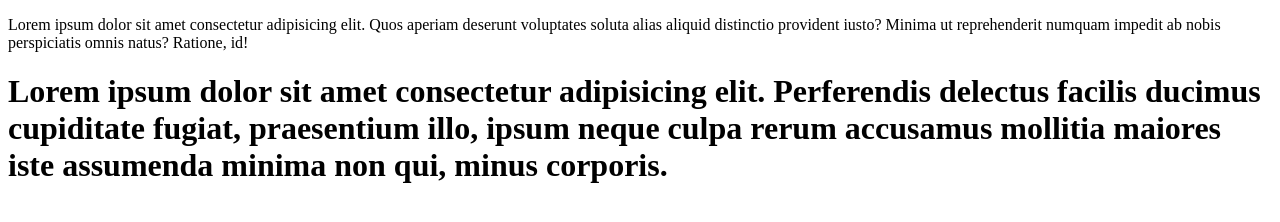
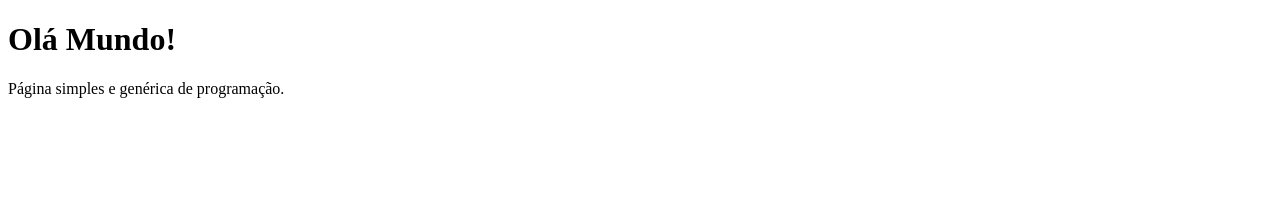
Before and after one commit to pas-pedroa/Ola-Mundo, a plain HTML site: page index.html in a window 1280 px wide. Drawn offline with Linux system fonts and the light colour scheme.

Commit message:
alterações

```diff
--- a/index.html
+++ b/index.html
@@ -6,7 +6,7 @@
     <title>Olá Mundo!</title>
 </head>
 <body>
-    <p>Lorem ipsum dolor sit amet consectetur adipisicing elit. Quos aperiam deserunt voluptates soluta alias aliquid distinctio provident iusto? Minima ut reprehenderit numquam impedit ab nobis perspiciatis omnis natus? Ratione, id!</p>
-    <h1>Lorem ipsum dolor sit amet consectetur adipisicing elit. Perferendis delectus facilis ducimus cupiditate fugiat, praesentium illo, ipsum neque culpa rerum accusamus mollitia maiores iste assumenda minima non qui, minus corporis.</h1>
+    <h1>Olá Mundo!</h1>
+    <p>Página simples e genérica de programação.</p>
 </body>
 </html>
```
